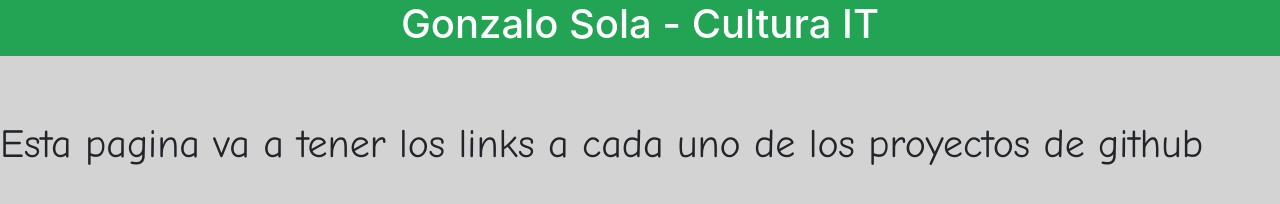
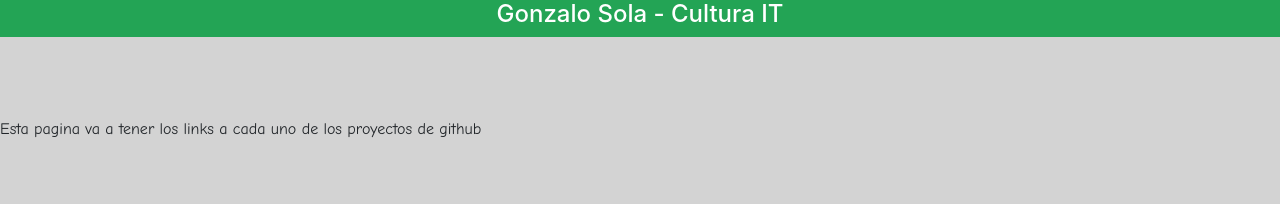
Before and after one commit to chalo2812/gonzalosola.github.io, a plain HTML site: page index.html in a window 1280 px wide. Drawn offline with nearby package versions, Linux system fonts and the light colour scheme.

Commit message:
Cambiar el tamaño de los h

```diff
--- a/index.css
+++ b/index.css
@@ -2,10 +2,11 @@ body {
   background-color: lightgray;
 }
 
-.h1-title {
+.h4-title {
   text-align: center;
   color: white;
 }
+
 .background-header{
   position: fixed;
   top: 0;
@@ -13,6 +14,7 @@ body {
   left: 0;
   background-color: #23A455;
 }
-.text-h1 {
+
+.text-h6 {
   font-family: "Comic Sans MS", "Comic Sans", cursive;
 }
--- a/index.html
+++ b/index.html
@@ -10,13 +10,13 @@
   </head>
   <body>
     <header class="background-header">
-      <h1 class="h1-title">Gonzalo Sola - Cultura IT</h1>
+      <h4 class="h4-title">Gonzalo Sola - Cultura IT</h4>
     </header>
     <div>
       <br><br><br><br><br>
-      <h1 class="text-h1">
+      <h6 class="text-h6">
         Esta pagina va a tener los links a cada uno de los proyectos de github
-      </h1>
+      </h6>
     </div>
     <section>
 
```
